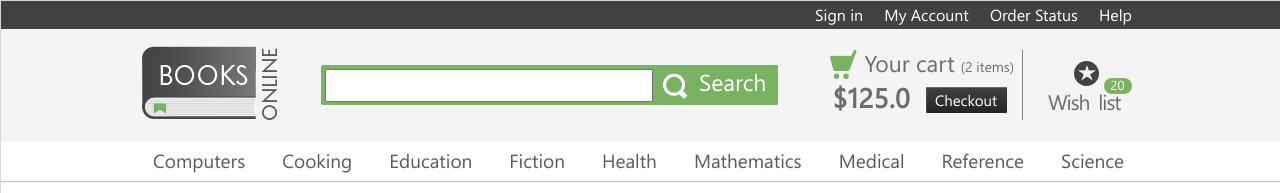
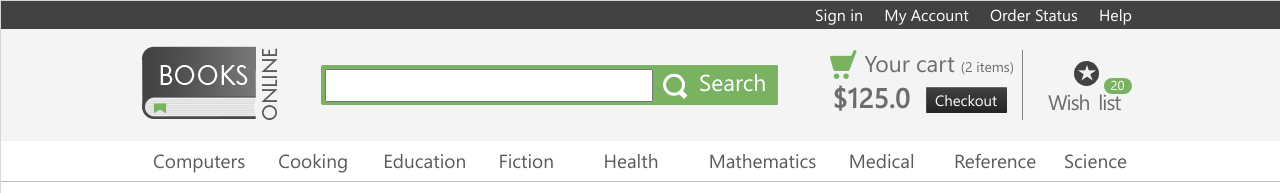
Before and after one commit to rigander/BookStore, a website: page index.html in a window 1280 px wide. Shown: the top 193 px of the page. Drawn offline with Linux system fonts and the light colour scheme.

Commit message:
fixed nav header jumping issue

```diff
--- a/scss/header.scss
+++ b/scss/header.scss
@@ -294,3 +294,36 @@
     }
   }
 }
+#main-nav__computers{
+  display: inline-block;
+  width: 70px;
+}
+.main-nav__cooking{
+  display: inline-block;
+  width: 50px;
+}
+.main-nav__education{
+  display: inline-block;
+  width: 60px;
+}
+.main-nav__fiction,
+.main-nav__health{
+  display: inline-block;
+  width: 50px;
+}
+.main-nav__math{
+  display: inline-block;
+  width: 85px;
+}
+.main-nav__medical{
+  display: inline-block;
+  width: 50px;
+}
+.main-nav__reference{
+  display: inline-block;
+  width: 55px;
+}
+#main-nav__science{
+  display: inline-block;
+  width: 60px;
+}
```
Also changed, not shown: css/category-page.css, css/main.css, css/product-page-styles.css, 3 other files.
